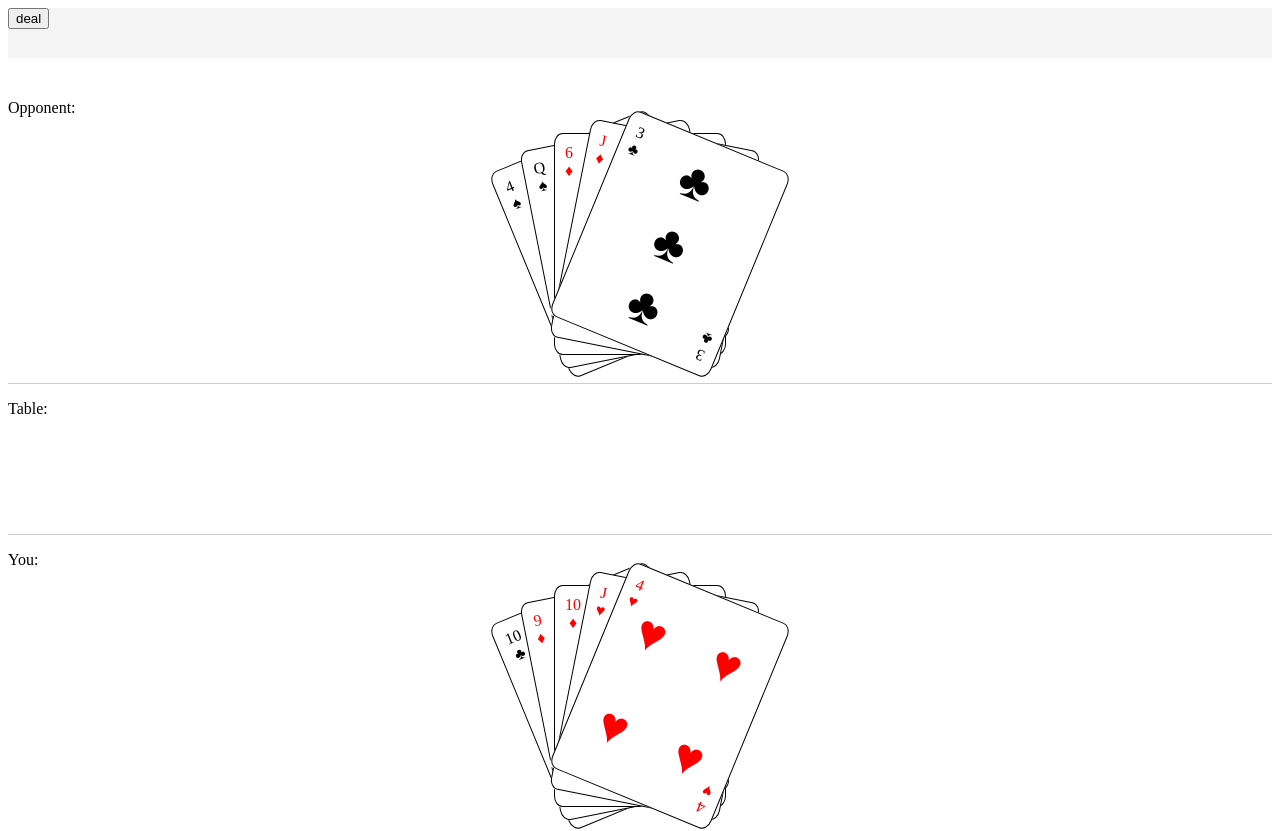
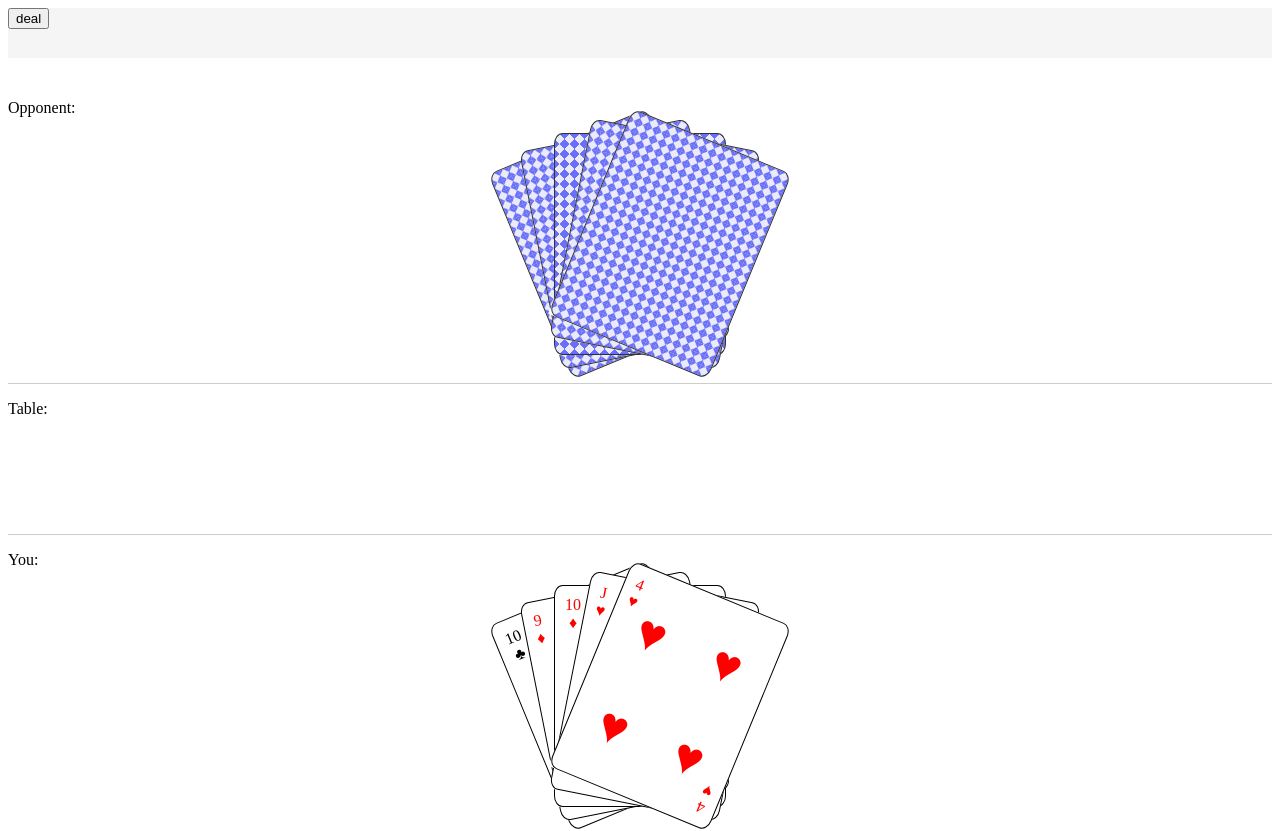
Before and after one commit to ruanha/stoopid-poker, an Angular app: page / in a window 1280 px wide. Built offline with nearby package versions, Linux system fonts and the light colour scheme.

Commit message:
opponents show backside of cards

```diff
--- a/src/app/app.component.html
+++ b/src/app/app.component.html
@@ -4,7 +4,7 @@
 
 <div class="flex-container">
     <p>Opponent:</p>
-    <app-hand [hand]="hands[1]" class="opponent"></app-hand>
+    <app-hand [hand]="hands[1]" [backside]="true" class="opponent"></app-hand>
 
     <p>Table:</p>
     <div class="table"></div>
--- a/src/app/card.component.css
+++ b/src/app/card.component.css
@@ -45,3 +45,12 @@
 .last-col {
     transform: rotate(180deg);
 }
+
+.backside {
+    background-color: #e5e5f7;
+    opacity: 0.8;
+    background-image:  linear-gradient(135deg, #444cf7 25%, transparent 25%), linear-gradient(225deg, #444cf7 25%, transparent 25%), linear-gradient(45deg, #444cf7 25%, transparent 25%), linear-gradient(315deg, #444cf7 25%, #e5e5f7 25%);
+    background-position:  10px 0, 10px 0, 0 0, 0 0;
+    background-size: 10px 10px;
+    background-repeat: repeat;
+}
--- a/src/app/card.component.html
+++ b/src/app/card.component.html
@@ -1,4 +1,4 @@
-<div [style.color]="suitColor" class="flex-container container">
+<div *ngIf="backside === false; else backsideBlock" [style.color]="suitColor" class="flex-container container">
 
     <div>
         <div>{{rank}}</div>
@@ -40,7 +40,9 @@
             </div>
         </ng-template>
 
+
     </div>
+
 
     <div class="last-col">
         <div>{{rank}}</div>
@@ -48,3 +50,7 @@
     </div>
 
 </div>
+
+<ng-template #backsideBlock>
+    <div class="backside container"></div>
+</ng-template>
--- a/src/app/card.component.ts
+++ b/src/app/card.component.ts
@@ -17,6 +17,7 @@ export class CardComponent implements OnInit {
 
   @Input() rank!: number | string;
   @Input() suit! : string;
+  @Input() backside = false;
 
   suitColor: string = "";
   col1 = 0;
--- a/src/app/hand/hand.component.html
+++ b/src/app/hand/hand.component.html
@@ -6,6 +6,7 @@
             'translateX(' + cardTrigonometryService.getTranslation(i, hand.length) + 'px)' +
             'rotate(' + cardTrigonometryService.getRotation(i, hand.length) + 'deg)'}">
         <app-card
+        [backside]="backside"
         [rank]="rankToCharService.transformRank(card.rank)"
         [suit]="suitToStringService.getSuitName(card.suit)">
     </app-card>
--- a/src/app/hand/hand.component.ts
+++ b/src/app/hand/hand.component.ts
@@ -12,6 +12,7 @@ import { SuitToStringService } from '../core/services/suit-to-string.service';
 export class HandComponent implements OnInit {
 
   @Input() hand!: Card[];
+  @Input() backside = false;
 
   constructor(
     public suitToStringService: SuitToStringService,
```
